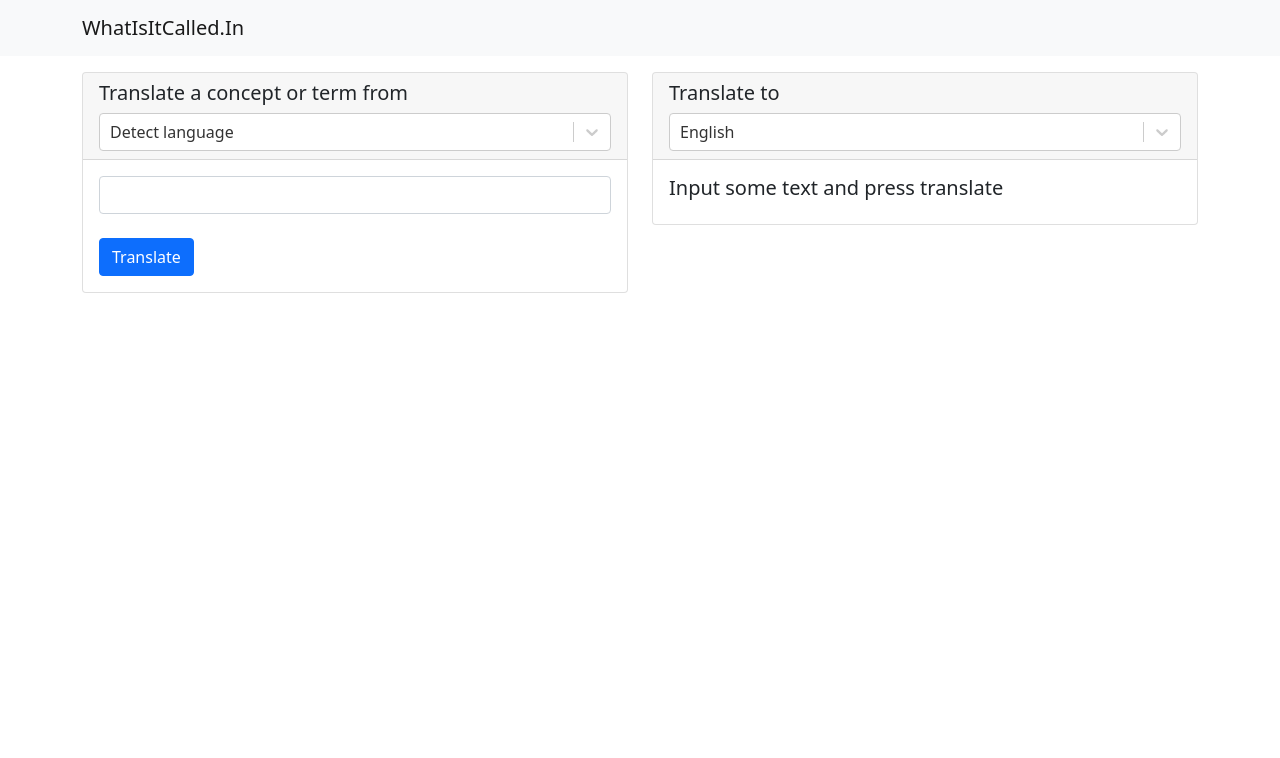
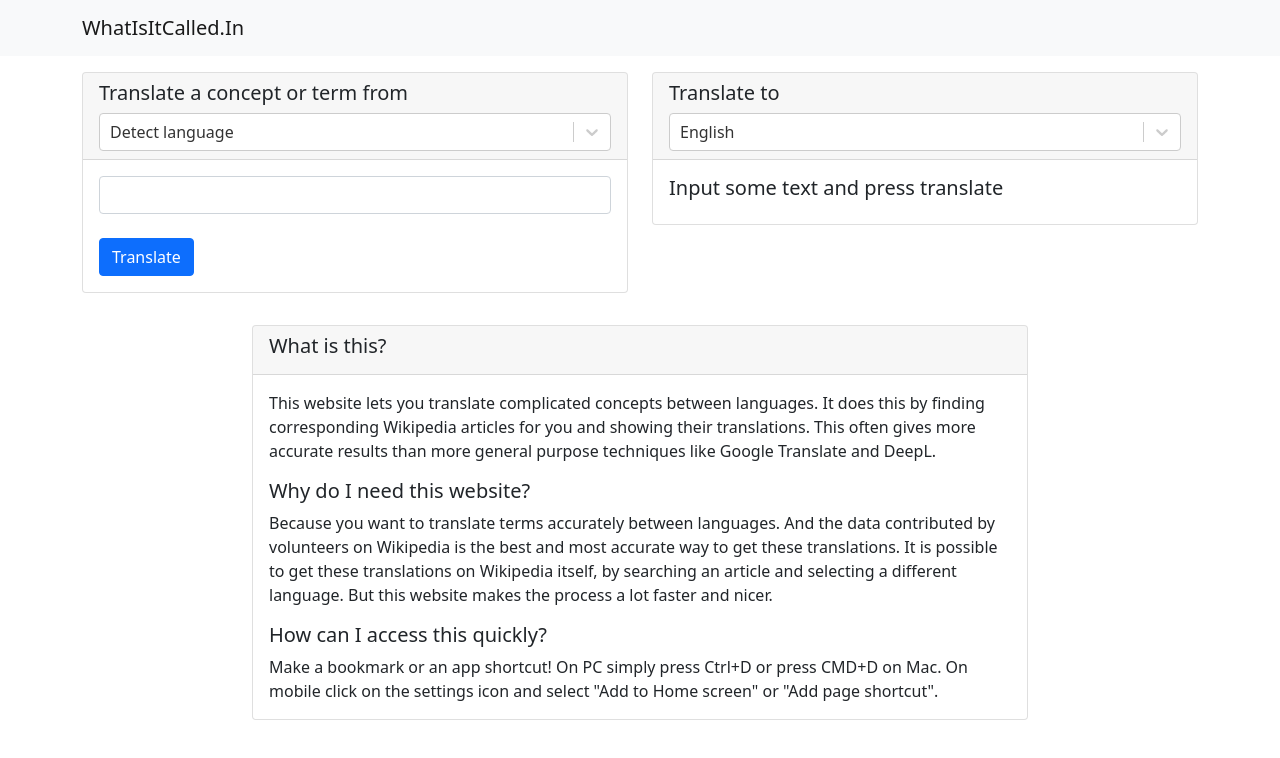
Before and after one commit to raatmarien/translatewith-wiki, a React (Create React App) app in the folder frontend/: page / in a window 1280 px wide. Shown: the top 758 px of the page. Built offline with nearby package versions, Linux system fonts and the light colour scheme.

Commit message:
Add explanations

```diff
--- a/frontend/src/App.tsx
+++ b/frontend/src/App.tsx
@@ -1,6 +1,7 @@
 import React from 'react';
 import './App.scss';
 import TranslateComponent from './TranslateComponent';
+import ExplanationComponent from './ExplanationComponent';
 import 'bootstrap/dist/css/bootstrap.min.css';
 import Navbar from 'react-bootstrap/Navbar';
 import Container from 'react-bootstrap/Container';
@@ -15,6 +16,7 @@
       </Navbar>
       <Container>
         <TranslateComponent />
+        <ExplanationComponent />
       </Container>
     </div>
   );
--- /dev/null
+++ b/frontend/src/ExplanationComponent.tsx
@@ -0,0 +1,64 @@
+import React from 'react';
+
+import Row from 'react-bootstrap/Row';
+import Card from 'react-bootstrap/Card';
+
+interface Props {
+}
+
+interface State {
+}
+
+class ExplanationComponent extends React.Component<Props, State> {
+  render() {
+    let style = {maxWidth: "50rem", marginLeft: "auto", marginRight: "auto"};
+    return (
+      <Row className="explanation-component" >
+        <div style={style}>
+          <Card className="mt-3">
+            <Card.Header>
+              <Card.Title>
+                What is this?
+              </Card.Title>
+            </Card.Header>
+            <Card.Body>
+              <Card.Text>
+                This website lets you translate complicated concepts between
+                languages. It does this by finding corresponding Wikipedia
+                articles for you and showing their translations. This often
+                gives more accurate results than more general purpose techniques
+                like Google Translate and DeepL.
+              </Card.Text>
+
+              <Card.Title>
+                Why do I need this website?
+              </Card.Title>
+
+              <Card.Text>
+                Because you want to translate terms accurately between
+                languages. And the data contributed by volunteers on
+                Wikipedia is the best and most accurate way to get
+                these translations. It is possible to get these
+                translations on Wikipedia itself, by searching an
+                article and selecting a different language. But this
+                website makes the process a lot faster and nicer.
+              </Card.Text>
+
+              <Card.Title>
+                How can I access this quickly?
+              </Card.Title>
+
+              <Card.Text>
+                Make a bookmark or an app shortcut! On PC simply press
+                Ctrl+D or press CMD+D on Mac. On mobile click on the
+                settings icon and select "Add to Home screen" or "Add
+                page shortcut".
+              </Card.Text>
+            </Card.Body>
+          </Card>
+        </div>
+      </Row>);
+  }
+}
+
+export default ExplanationComponent;
```
